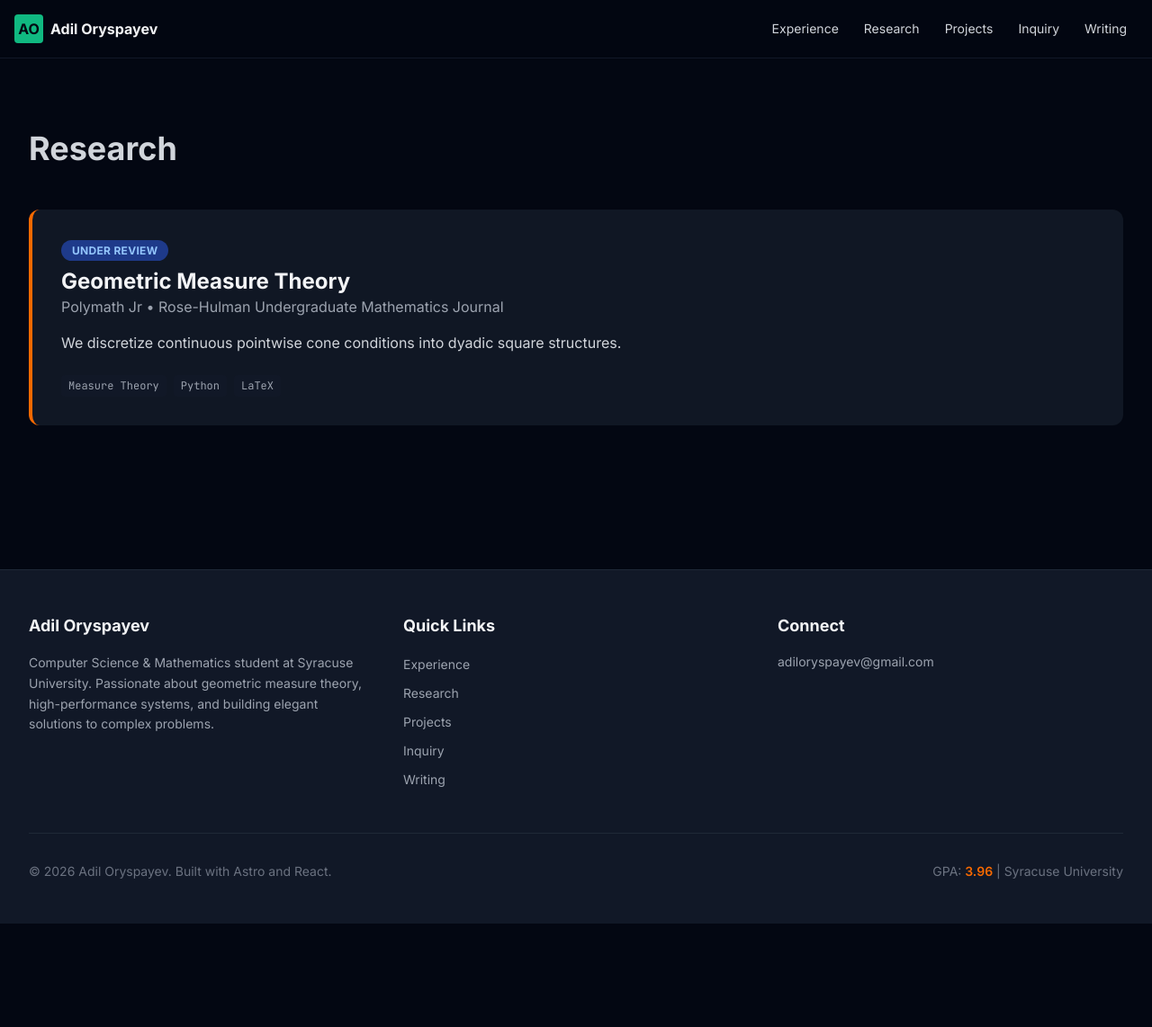
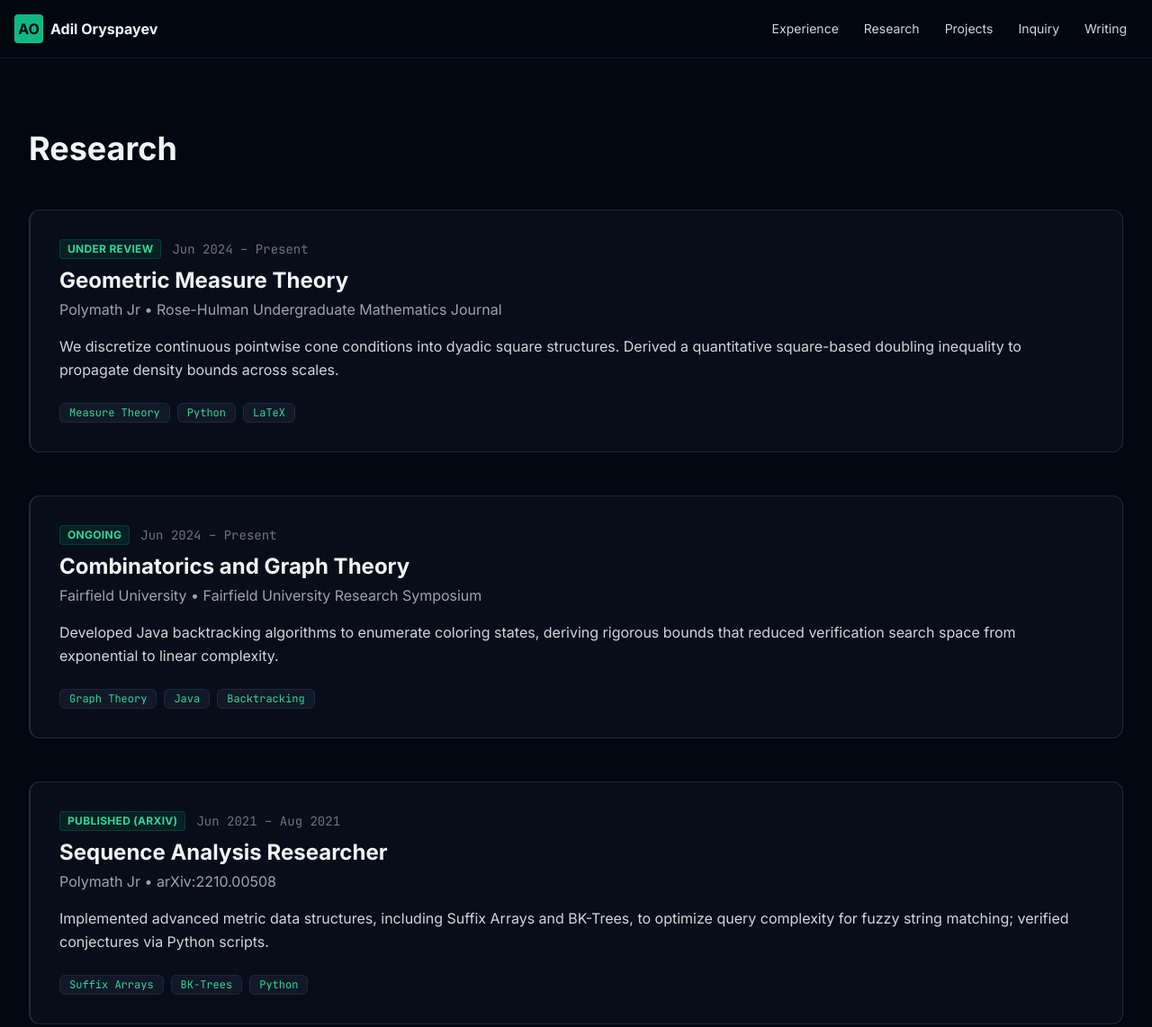
Before and after one commit to adiloryspayev/adiloryspayev.github.io, an Astro site: page /research in a window 1280 px wide. Shown: the top 1142 px of the page at 90% size. Before the commit the page ends 1027 px from the top, so only its background shows below. Built offline with nearby package versions, Linux system fonts and the light colour scheme; Astro itself is replaced by a stand-in of ours.

Commit message:
Update research.astro

```diff
--- a/src/pages/research.astro
+++ b/src/pages/research.astro
@@ -10,32 +10,52 @@ const research = [
     venue: 'Rose-Hulman Undergraduate Mathematics Journal',
     description: 'Co-authored research manuscript investigating computational criteria for rectifiability.',
     tags: ['Measure Theory', 'Python', 'LaTeX'],
-    abstract: 'We discretize continuous pointwise cone conditions into dyadic square structures.'
+    abstract: 'We discretize continuous pointwise cone conditions into dyadic square structures. Derived a quantitative square-based doubling inequality to propagate density bounds across scales.'
+  },
+  {
+    title: 'Combinatorics and Graph Theory',
+    organization: 'Fairfield University',
+    date: 'Jun 2024 – Present',
+    status: 'Ongoing',
+    venue: 'Fairfield University Research Symposium',
+    description: 'Analyzing Anti-van der Waerden numbers on complex graph topologies.',
+    tags: ['Graph Theory', 'Java', 'Backtracking'],
+    abstract: 'Developed Java backtracking algorithms to enumerate coloring states, deriving rigorous bounds that reduced verification search space from exponential to linear complexity.'
+  },
+  {
+    title: 'Sequence Analysis Researcher',
+    organization: 'Polymath Jr',
+    date: 'Jun 2021 – Aug 2021',
+    status: 'Published (arXiv)',
+    venue: 'arXiv:2210.00508',
+    description: 'Implemented advanced metric data structures to optimize query complexity.',
+    tags: ['Suffix Arrays', 'BK-Trees', 'Python'],
+    abstract: 'Implemented advanced metric data structures, including Suffix Arrays and BK-Trees, to optimize query complexity for fuzzy string matching; verified conjectures via Python scripts.'
   }
 ];
 ---
 
 <BaseLayout title="Research | Adil Oryspayev">
   <div class="max-w-7xl mx-auto px-4 sm:px-6 lg:px-8 py-20">
-    <h1 class="text-4xl font-bold mb-12">Research</h1>
+    <h1 class="text-4xl font-bold mb-12 text-gray-100">Research</h1>
     <div class="space-y-12">
       {research.map((paper) => (
-        <article class="bg-gray-800/50 p-8 rounded-xl border-l-4 border-su-orange">
+        <article class="bg-gray-900/40 p-8 rounded-xl border-l-2 border-emerald-500 border-y border-r border-gray-800">
           <div class="mb-4">
-             <span class="px-3 py-1 bg-blue-900 text-blue-300 text-xs font-bold rounded-full uppercase tracking-wide">
-               {paper.status}
-             </span>
-             <h2 class="text-2xl font-bold text-gray-100 mt-2">{paper.title}</h2>
-             <p class="text-gray-400">{paper.organization} • {paper.venue}</p>
+             <div class="flex items-center gap-3 mb-2">
+               <span class="px-2 py-0.5 bg-emerald-900/30 text-emerald-400 text-xs font-bold rounded uppercase tracking-wide border border-emerald-500/20">
+                 {paper.status}
+               </span>
+               <span class="text-gray-500 text-sm font-mono">{paper.date}</span>
+             </div>
+             <h2 class="text-2xl font-bold text-gray-100">{paper.title}</h2>
+             <p class="text-gray-400 mt-1">{paper.organization} • {paper.venue}</p>
           </div>
-          <p class="text-gray-300 mb-6">{paper.abstract}</p>
+          <p class="text-gray-300 mb-6 leading-relaxed">{paper.abstract}</p>
 
           <div class="flex flex-wrap gap-2">
-            {/* FIX: Removed key={tag} below */}
             {paper.tags.map((tag) => (
-              <span class="px-2 py-1 bg-gray-900 text-xs font-mono rounded text-gray-400">
-                {tag}
-              </span>
+              <span class="tag">{tag}</span>
             ))}
           </div>
         </article>
```
